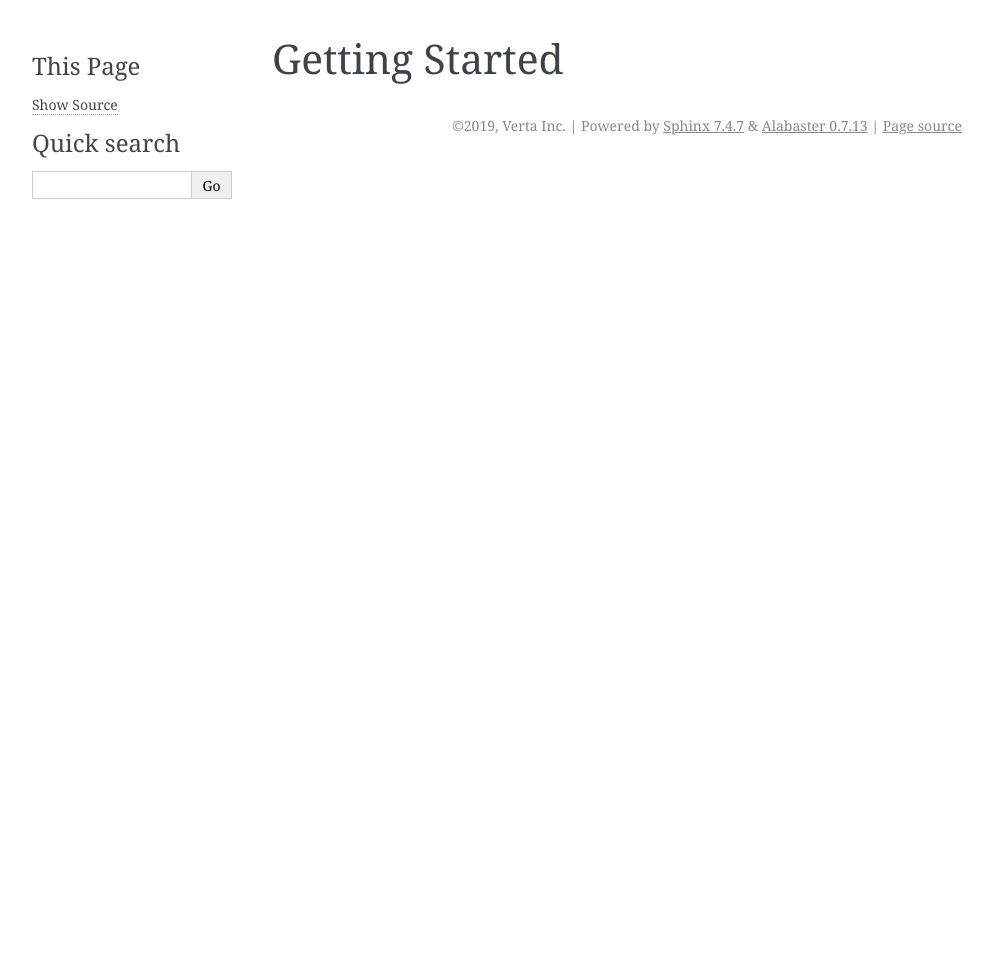
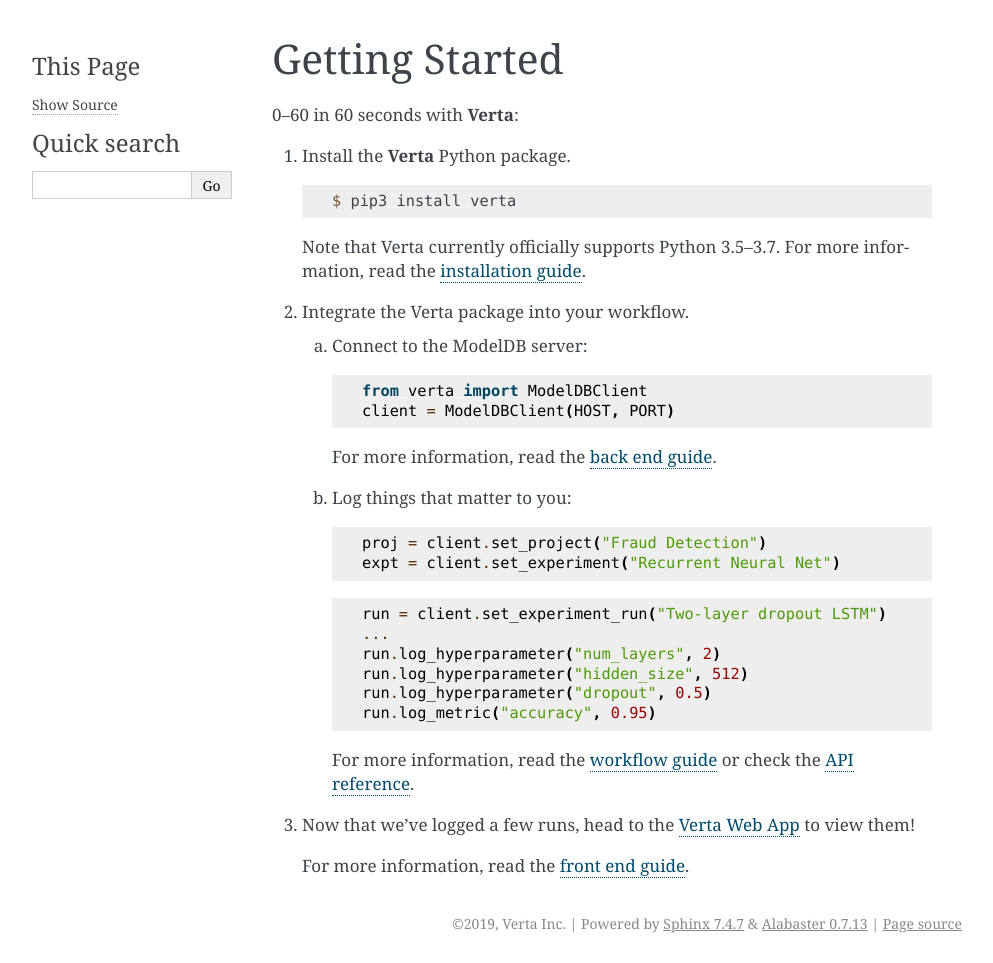
Before and after one commit to verta-service-account/modeldb-client, a Sphinx documentation site: the page built from verta/docs/guides/guides.rst, in a window 1280 px wide. Shown: the whole page, without its empty margins (148-1141 px from the left). Built offline with Sphinx 7.4.7, drawn with Linux system fonts in a browser that asks for light colours; before the commit the page ends 900 px from its top, so only the background shows below that.

Commit message:
Add 'quick'start

```diff
--- a/verta/docs/guides/guides.rst
+++ b/verta/docs/guides/guides.rst
@@ -1,5 +1,50 @@
 Getting Started
 ===============
+
+0–60 in 60 seconds with **Verta**:
+
+1. Install the **Verta** Python package.
+
+  .. code-block:: console
+
+    $ pip3 install verta
+
+  Note that Verta currently officially supports Python 3.5–3.7. For more information, read the
+  `installation guide <package.html>`_.
+
+2. Integrate the Verta package into your workflow.
+
+  a. Connect to the ModelDB server:
+
+    .. code-block:: python
+
+        from verta import ModelDBClient
+        client = ModelDBClient(HOST, PORT)
+
+    For more information, read the `back end guide <back-end.html>`_.
+
+  b. Log things that matter to you:
+
+    .. code-block:: python
+
+        proj = client.set_project("Fraud Detection")
+        expt = client.set_experiment("Recurrent Neural Net")
+
+    .. code-block:: python
+
+        run = client.set_experiment_run("Two-layer dropout LSTM")
+        ...
+        run.log_hyperparameter("num_layers", 2)
+        run.log_hyperparameter("hidden_size", 512)
+        run.log_hyperparameter("dropout", 0.5)
+        run.log_metric("accuracy", 0.95)
+
+    For more information, read the `workflow guide <workflows.html>`_ or check the `API reference
+    <../reference/api.html>`_.
+
+3. Now that we've logged a few runs, head to the `Verta Web App <https://example.com>`_ to view them!
+
+  For more information, read the `front end guide <front-end.html>`_.
 
 
 .. toctree::
```
